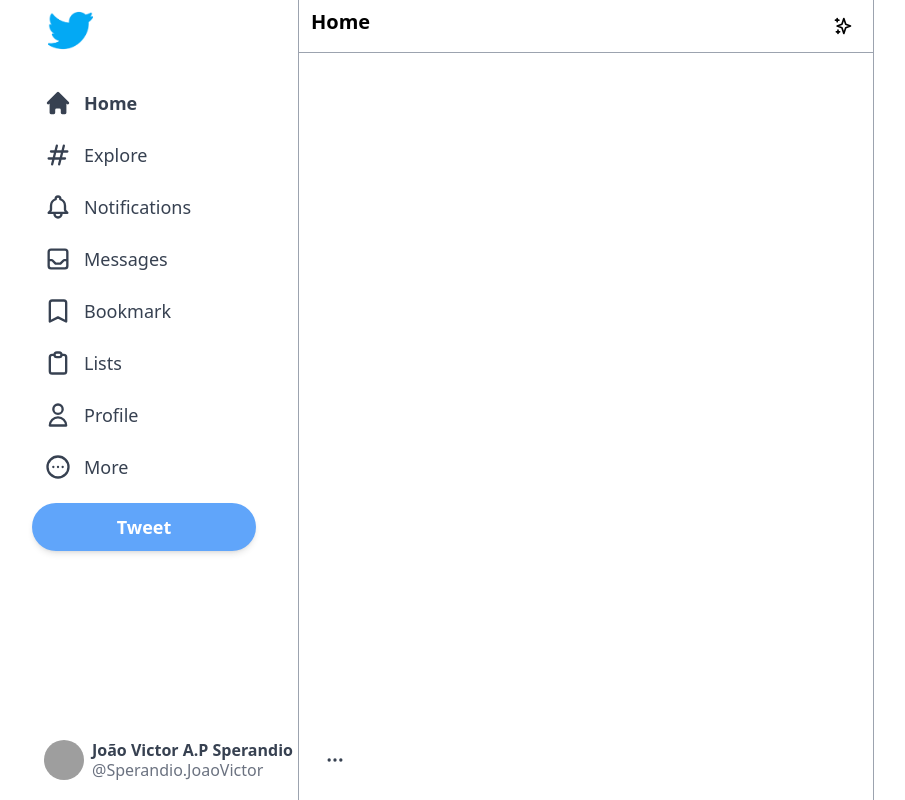
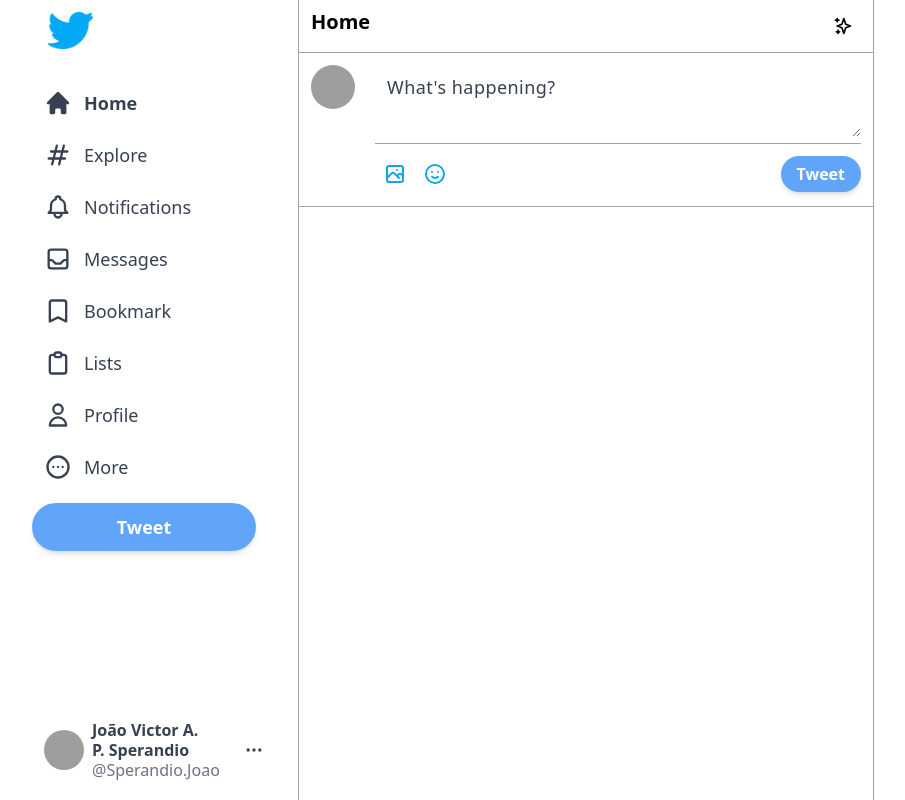
Before and after one commit to JoaoVictor-Sperandio/twitter-clone, a Next.js app: page / in a window 1280 px wide. Shown: the whole page, without its empty margins (72-977 px from the left). Built offline with nearby package versions, Linux system fonts and the light colour scheme; grey boxes are pictures that could not be loaded.

Commit message:
add the input section of the feed component

```diff
--- a/components/Feed.js
+++ b/components/Feed.js
@@ -1,4 +1,5 @@
 import { SparklesIcon } from "@heroicons/react/outline"
+import Input from "./Input"
 
 export default function Feed() {
   return (
@@ -9,6 +10,7 @@
                 <SparklesIcon className="h-5"/>
             </div>
         </div>
+        <Input />
     </div>
   )
 }
--- /dev/null
+++ b/components/Input.js
@@ -0,0 +1,27 @@
+/* eslint-disable @next/next/no-img-element */
+
+import { EmojiHappyIcon, PhotographIcon } from "@heroicons/react/outline";
+
+export default function Input() {
+  return (
+    <div className="flex border-b border-gray-400 p-3 space-x-3 ">
+        <img
+            src="https://avatars.githubusercontent.com/u/104575223?v=4"
+            alt="user-img"
+            className="h-11 w-11 rounded-full cursor-pointer xl:mr-2 hover:brightness-90"
+        />
+        <div className="w-full divide-y divide-gray-400">
+            <div className="">
+                <textarea className="w-full border-none focus:ring-0 text-lg placeholder-gray-700 tracking-wide min-h-[50px] text-gray-700" rows="2" placeholder="What's happening?"/>
+            </div>
+            <div className="flex items-center justify-between pt-2.5">
+              <div className="flex">
+                <PhotographIcon className="h-10 w-10 hoverEffect p-2 text-sky-500 hover:bg-sky-200"/>
+                <EmojiHappyIcon className="h-10 w-10 hoverEffect p-2 text-sky-500 hover:bg-sky-200"/>
+              </div>
+              <button className="bg-blue-400 text-white rounded-full px-4 py-1.5 font-bold hover:brightness-90 shadow-md">Tweet</button>
+            </div>
+        </div>
+    </div>
+  )
+}
--- a/components/Sidebar.js
+++ b/components/Sidebar.js
@@ -41,9 +41,9 @@
                 alt="user-img"
                 className="h-10 w-10 rounded-full xl:mr-2"
             />
-            <div className="leading-5 hidden xl:inline">
-                <h4 className="font-bold">João Victor A.P Sperandio</h4>
-                <p className="text-gray-500">@Sperandio.JoaoVictor</p>
+            <div className="max-w-[120px] leading-5 hidden xl:inline">
+                <h4 className="font-bold">João Victor A. P. Sperandio</h4>
+                <p className="text-gray-500">@Sperandio.Joao</p>
             </div>
             <DotsHorizontalIcon className="h-5 xl:ml-8 hidden xl:inline"/>
         </div>
--- a/package.json
+++ b/package.json
@@ -18,6 +18,7 @@
     "react-dom": "18.2.0"
   },
   "devDependencies": {
+    "@tailwindcss/forms": "^0.5.3",
     "autoprefixer": "^10.4.13",
     "postcss": "^8.4.21",
     "tailwindcss": "^3.2.7"
--- a/pages/index.js
+++ b/pages/index.js
@@ -22,6 +22,7 @@
         {/** Feed     */}
         <Feed />
         {/** Widgets  */}
+
         {/** Modal    */}
 
       </main>
--- a/tailwind.config.js
+++ b/tailwind.config.js
@@ -8,5 +8,7 @@
   theme: {
     extend: {},
   },
-  plugins: [],
+  plugins: [
+    require('@tailwindcss/forms'),
+  ],
 }
```
Also changed, not shown: 1 other file (tests, documents, lock files or other folders).
